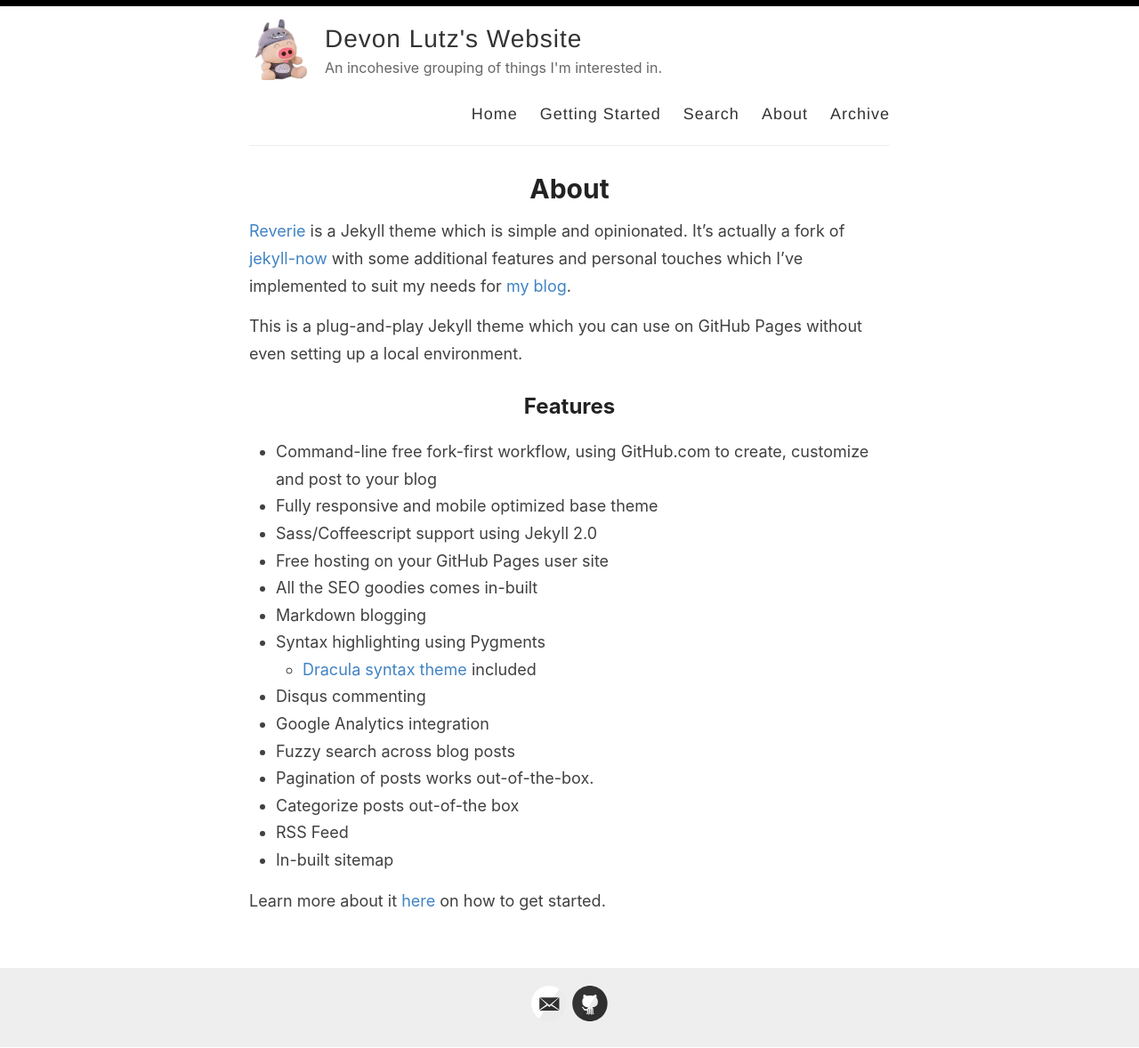
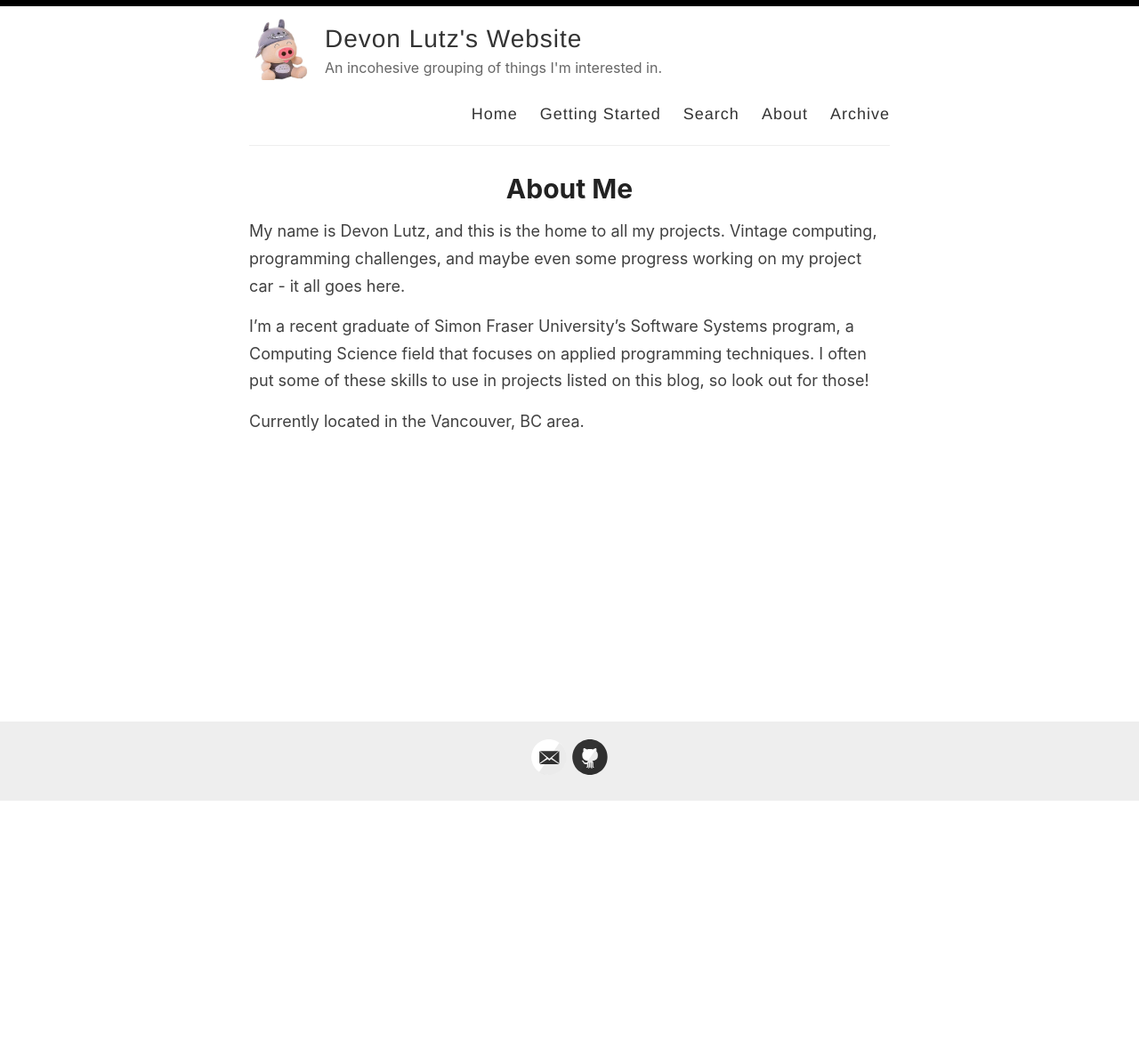
Before and after one commit to devixluvic/devixluvic.github.io, a Jekyll site: the page built from _pages/about.md, in a window 1280 px wide. Shown: the whole page at 89% size. Built offline with Jekyll 4.4.1, drawn with Linux system fonts in a browser that asks for light colours; after the commit the page ends 901 px from its top, so only the background shows below that.

Commit message:
Test update about page

```diff
--- a/_pages/about.md
+++ b/_pages/about.md
@@ -1,29 +1,11 @@
 ---
 layout: page
-title: About
+title: About Me
 permalink: /about/
 ---
 
-[Reverie](https://github.com/amitmerchant1990/reverie) is a Jekyll theme which is simple and opinionated. It's actually a fork of [jekyll-now](https://github.com/barryclark/jekyll-now) with some additional features and personal touches which I've implemented to suit my needs for [my blog](https://www.amitmerchant.com).
+My name is Devon Lutz, and this is the home to all my projects. Vintage computing, programming challenges, and maybe even some progress working on my project car - it all goes here.
 
-This is a plug-and-play Jekyll theme which you can use on GitHub Pages without even setting up a local environment.
+I'm a recent graduate of Simon Fraser University's Software Systems program, a Computing Science field that focuses on applied programming techniques. I often put some of these skills to use in projects listed on this blog, so look out for those!
 
-## Features
-
-- Command-line free fork-first workflow, using GitHub.com to create, customize and post to your blog
-- Fully responsive and mobile optimized base theme
-- Sass/Coffeescript support using Jekyll 2.0
-- Free hosting on your GitHub Pages user site
-- All the SEO goodies comes in-built
-- Markdown blogging
-- Syntax highlighting using Pygments
-    - [Dracula syntax theme](https://draculatheme.com/) included
-- Disqus commenting
-- Google Analytics integration
-- Fuzzy search across blog posts
-- Pagination of posts works out-of-the-box.
-- Categorize posts out-of-the box
-- RSS Feed
-- In-built sitemap
-
-Learn more about it [here](https://github.com/amitmerchant1990/reverie) on how to get started.
+Currently located in the Vancouver, BC area.
```
